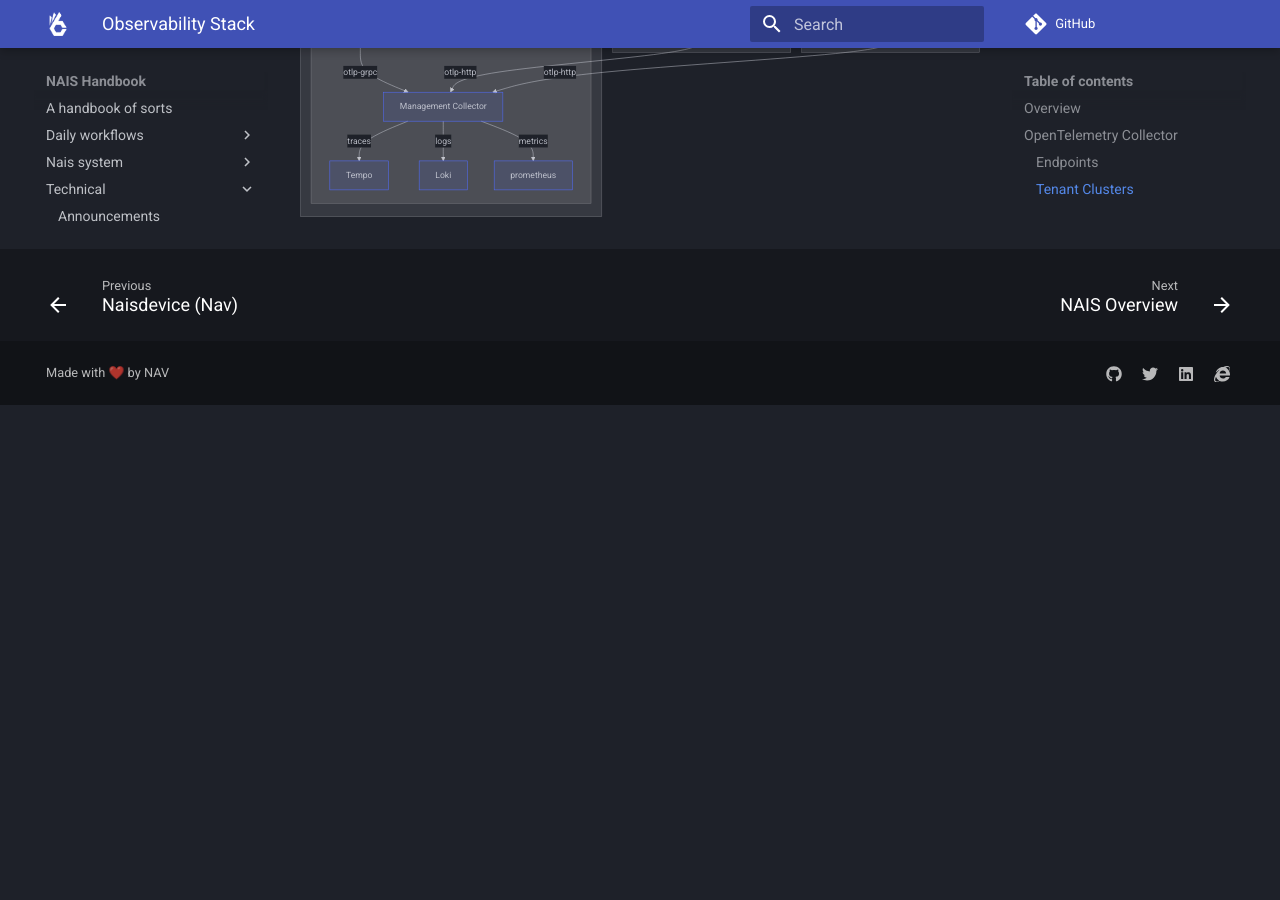
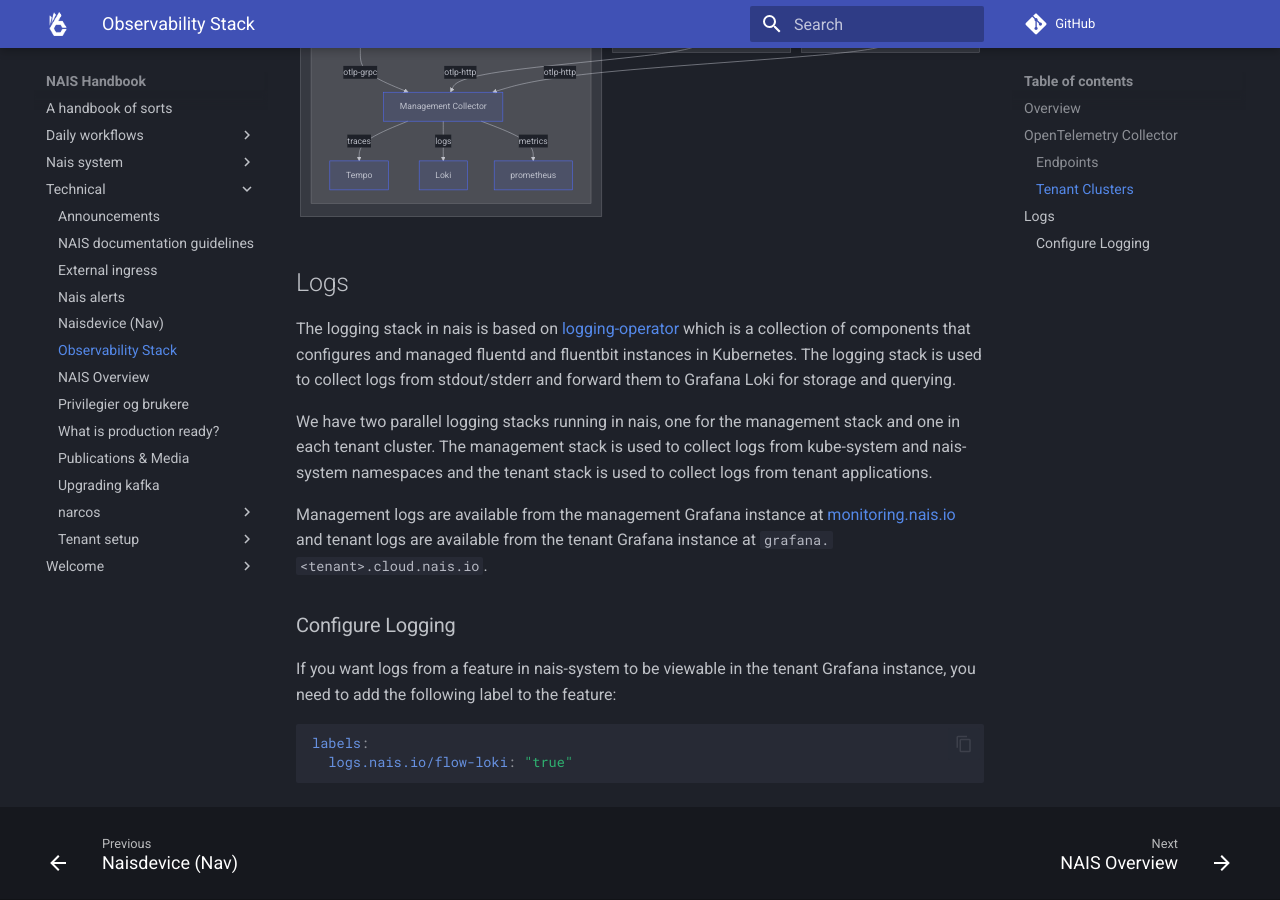
Before and after one commit to nais/handbook, an MkDocs documentation site: the page built from docs/technical/observability.md, in a window 1280 px wide and 900 px high, scrolled down 3236 px. Built offline with MkDocs 1.6.1 and Material for MkDocs 9.7.7, drawn with Linux system fonts in a browser that asks for light colours; comment, search, counter and statistics services are not loaded; before the commit the page ends 3641 px from its top, so only the background shows below that.

Commit message:
Document features logging to tenant loki

````diff
--- a/docs/technical/observability.md
+++ b/docs/technical/observability.md
@@ -229,3 +229,20 @@
   OtelCollector -- logs --> Loki
   OtelCollector -- metrics --> prometheus
 ```
+
+## Logs
+
+The logging stack in nais is based on [logging-operator](https://kube-logging.dev/) which is a collection of components that configures and managed fluentd and fluentbit instances in Kubernetes. The logging stack is used to collect logs from stdout/stderr and forward them to Grafana Loki for storage and querying.
+
+We have two parallel logging stacks running in nais, one for the management stack and one in each tenant cluster. The management stack is used to collect logs from kube-system and nais-system namespaces and the tenant stack is used to collect logs from tenant applications.
+
+Management logs are available from the management Grafana instance at [monitoring.nais.io](https://monitoring.nais.io) and tenant logs are available from the tenant Grafana instance at `grafana.<tenant>.cloud.nais.io`.
+
+### Configure Logging
+
+If you want logs from a feature in nais-system to be viewable in the tenant Grafana instance, you need to add the following label to the feature:
+
+```yaml
+labels:
+  logs.nais.io/flow-loki: "true"
+```
````
